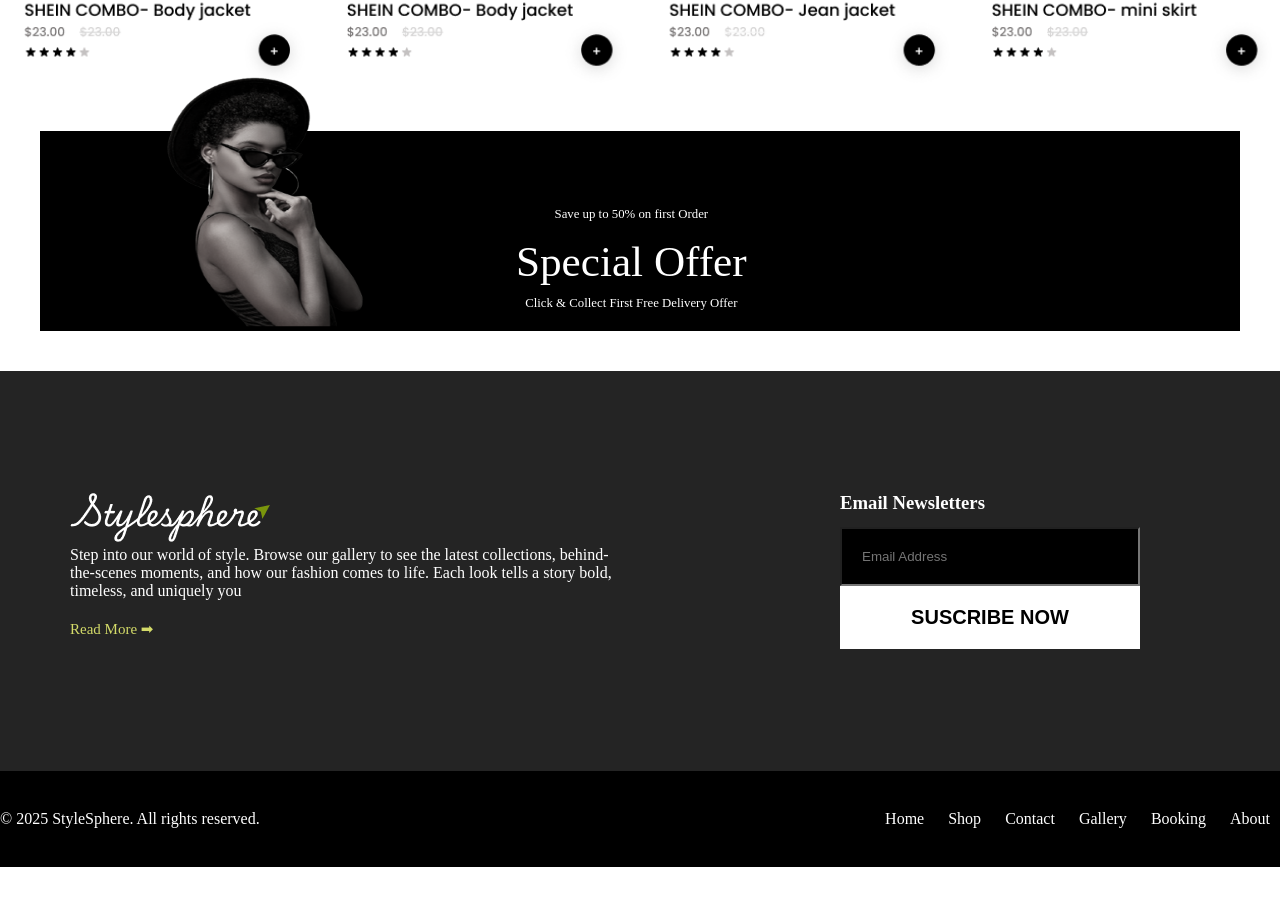
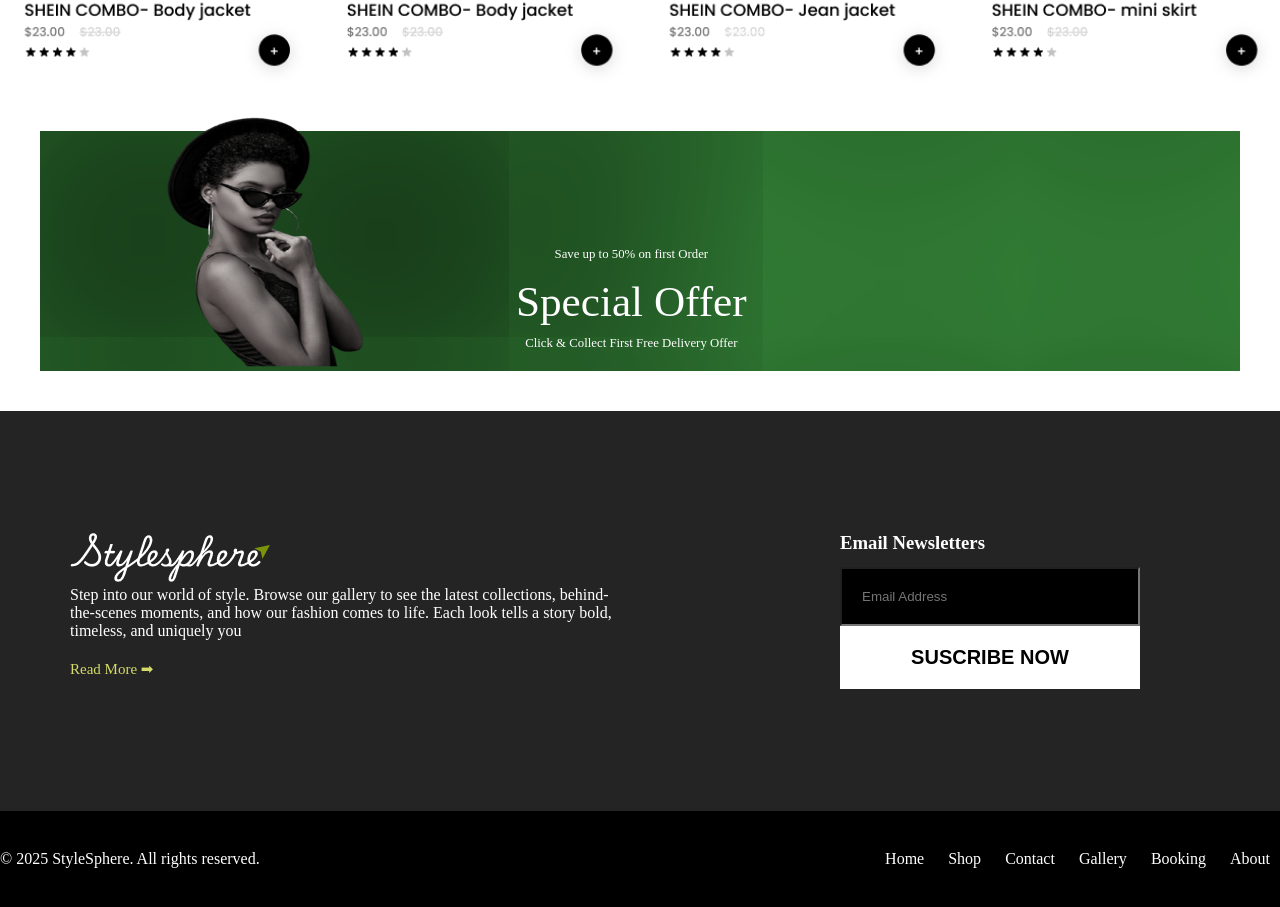
Before and after one commit to thezaram/stylesphere1, a plain HTML site: page shop.html in a window 1280 px wide. Shown: the part 1696-2603 px from the top of the page. Before the commit the page ends 2563 px from the top, so only its background shows below. Drawn offline with Linux system fonts and the light colour scheme.

Commit message:
new-update

```diff
--- a/shop.html
+++ b/shop.html
@@ -84,12 +84,13 @@
         width: 100%;
       }
       .offer {
-        background-color: black;
+        background-color: #388e3c;
+        box-shadow:inset 600px 0 400px rgba(0, 0, 0, 0.6);
         color: white;
         display: flex;
         justify-content: start;
         align-items: end;
-        height: 25%;
+        height: 30%;
         margin: 40px;
       }
       .offer div img {
```
Also changed, not shown: index.html (+9 -7 lines).
